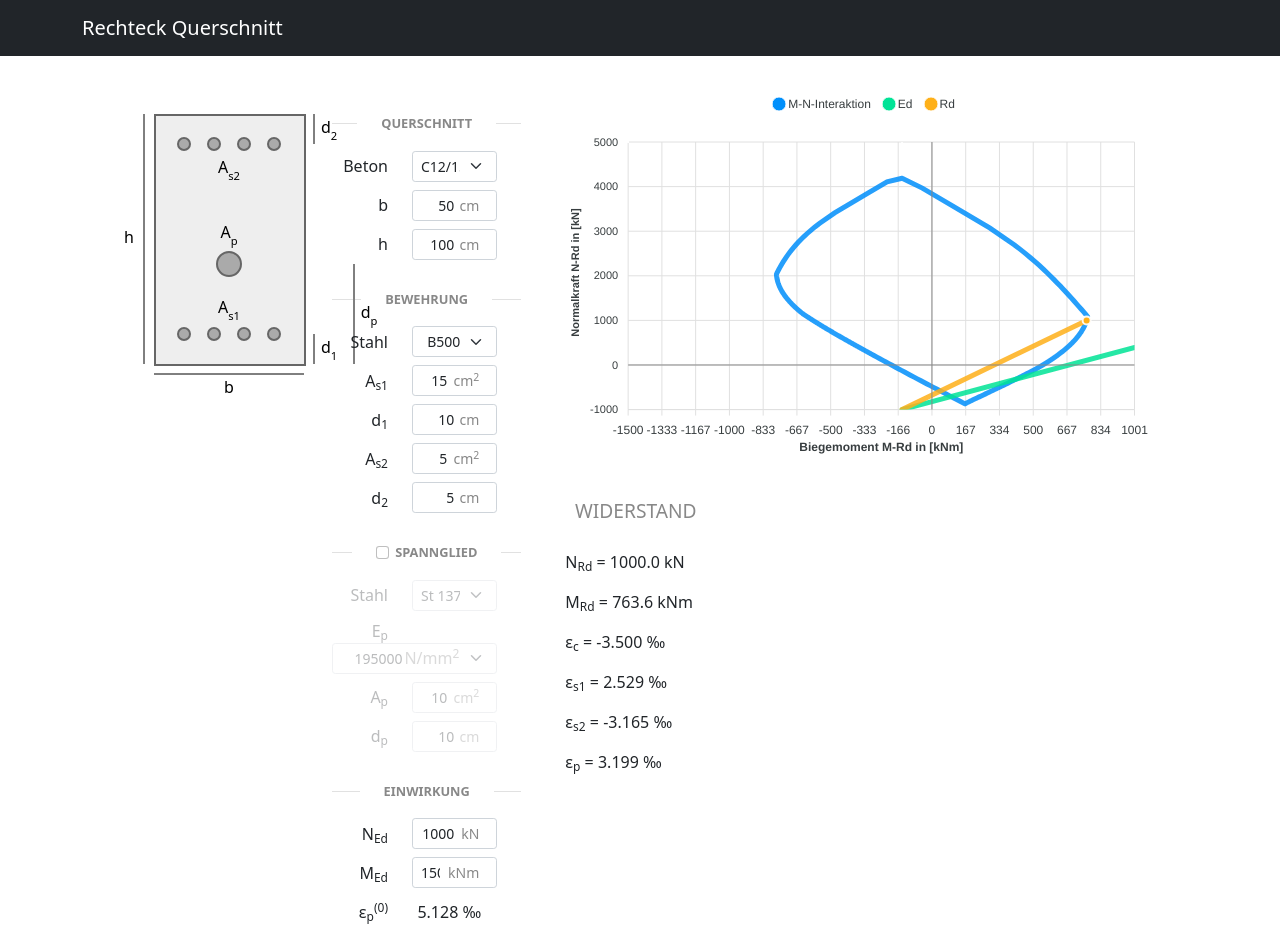
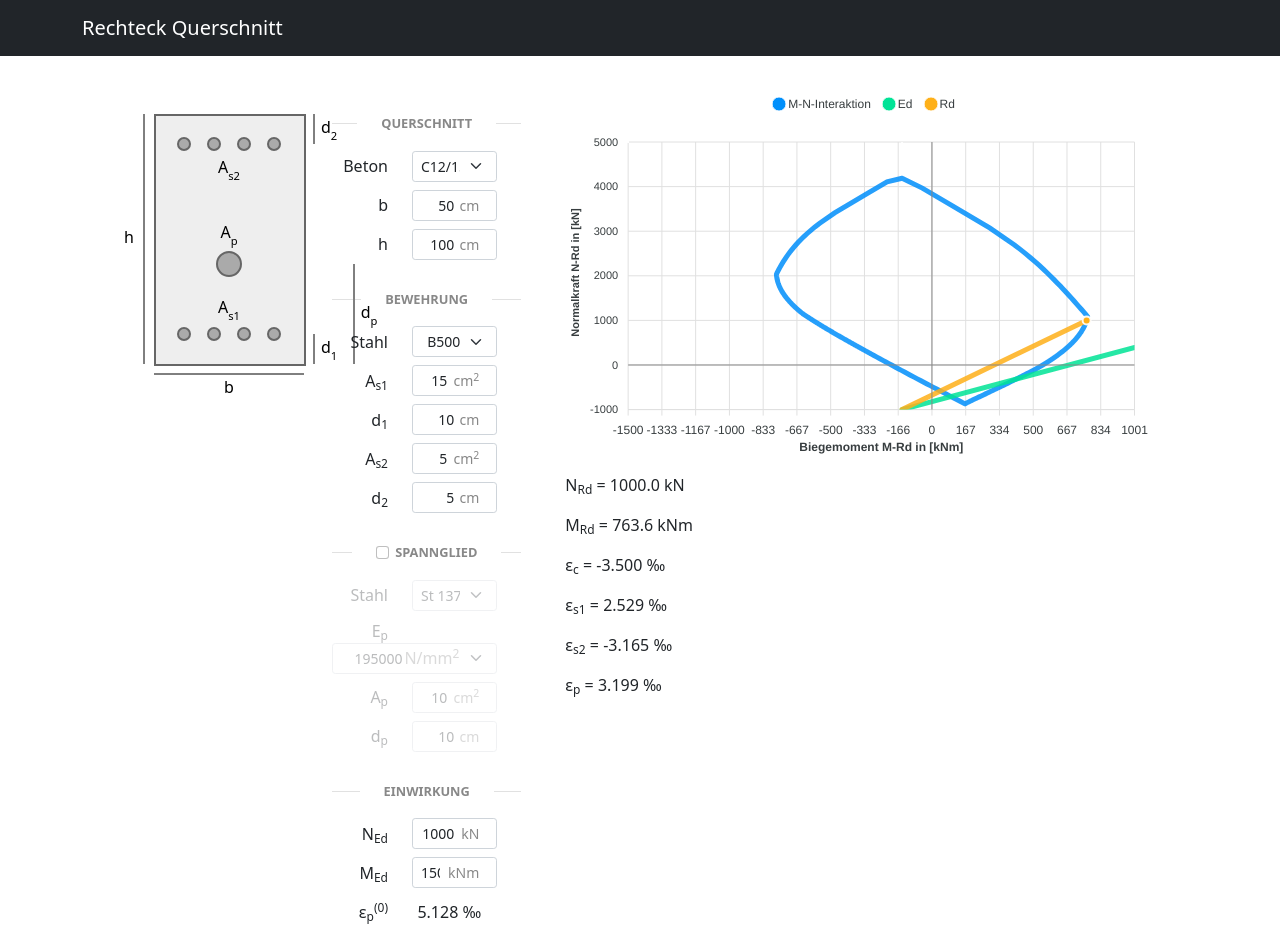
Before and after one commit to kurtlachmann/beton-interaktion, a React (Create React App) app: page /beton-interaktion/rechteck_qs in a window 1280 px wide. Built offline with nearby package versions, Linux system fonts and the light colour scheme.

Commit message:
Remove InputCard.tsx

```diff
--- a/src/rechteck_qs/Baustahl.ts
+++ b/src/rechteck_qs/Baustahl.ts
@@ -1,4 +1,4 @@
-import { SelectionOption } from "./InputCard"
+import { SelectionOption } from "./Selector"
 
 
 export class Baustahl implements SelectionOption {
--- a/src/rechteck_qs/Beton.ts
+++ b/src/rechteck_qs/Beton.ts
@@ -1,4 +1,4 @@
-import { SelectionOption } from "./InputCard"
+import { SelectionOption } from "./Selector"
 
 
 export class Beton implements SelectionOption {
--- a/src/rechteck_qs/InputCard.tsx
+++ /dev/null
@@ -1,59 +0,0 @@
-import React, { Dispatch, SetStateAction } from "react";
-import { Card, Form } from "react-bootstrap";
-
-
-export interface SelectionOption {
-	label: string
-}
-
-
-export interface InputCardProps {
-	header: string,
-	options?: SelectionOption[]
-	selectionSetter?: Dispatch<SetStateAction<any>>
-	children?: any
-}
-
-
-export default function InputCard(props: InputCardProps) {
-
-	const handleChange = (event: React.ChangeEvent<HTMLSelectElement>) => {
-		if (props.selectionSetter && props.options) {
-			props.selectionSetter(props.options[event.target.selectedIndex])
-		}
-	}
-
-	return <div style={{marginTop: "1.5em", marginBottom: "1.5em", marginRight: "1em"}}>
-		<div style={{display: "flex", alignItems: "center", marginLeft: "0.5em", marginBottom: "1.5rem", fontWeight: "normal", fontSize: "1.2em", color: "#888", textTransform: "uppercase"}}>
-		{props.header}
-		{props.options &&
-			<Form.Select style={{ marginLeft: "1em" }} onChange={handleChange} >
-				{props.options.map((option: SelectionOption) => (
-					<option key={option.label} value={option.label}>{option.label}</option>
-				))}
-			</Form.Select>
-		}
-		</div>
-		{props.children}
-	</div>
-
-	// return <Card style={{ marginTop: "1em", marginBottom: "0em" }}>
-	// 	<Card.Body>
-	// 	{/* <Card.Header style={{ display: "flex", alignItems: "center" }}> */}
-	// 		<div style={{display: "flex", alignItems: "center", marginBottom: "0em", fontWeight: "bold", fontSize: "1em"}}>
-	// 		{props.header}
-	// 		{props.options &&
-	// 			<Form.Select style={{ marginLeft: "1em" }} disabled={props.selectionSetter === undefined} onChange={handleChange} >
-	// 				{props.options.map((option: SelectionOption) => (
-	// 					<option key={option.label} value={option.label}>{option.label}</option>
-	// 				))}
-	// 			</Form.Select>
-	// 		}
-	// 		</div>
-	// 		<hr/>
-	// 		{props.children}
-	// 	{/* </Card.Header>
-	// 	{props.children && <Card.Body>{props.children}</Card.Body>} */}
-	// 	</Card.Body>
-	// </Card>
-}
--- a/src/rechteck_qs/RechteckQS.tsx
+++ b/src/rechteck_qs/RechteckQS.tsx
@@ -5,7 +5,6 @@ import { BetonList } from './Beton';
 import { CrossSection } from './CrossSection';
 import { ObjSelector, ValSelector } from './Selector';
 import Input from './Input';
-import InputCard from './InputCard';
 import { BaustahlConfig, calc_data, Einwirkung, Querschnitt, SpannstahlConfig } from './math';
 import Section, { OptionalSection } from './Section';
 import { SpannstahlList } from './Spannstahl';
@@ -72,14 +71,14 @@ export default function RechteckQS() {
 	return <>
 		<Navbar bg="dark" expand="lg">
 			<Container>
-				<Navbar.Brand href="/beton-interaktion" style={{color: "#fff"}}>Rechteck Querschnitt</Navbar.Brand>
+				<Navbar.Brand href="/beton-interaktion" style={{ color: "#fff" }}>Rechteck Querschnitt</Navbar.Brand>
 			</Container>
 		</Navbar>
 
 		<Container style={{ marginBottom: "1em" }} fluid>
-			<Row className="justify-content-md-center" style={{marginTop: "2em"}}>
+			<Row className="justify-content-md-center" style={{ marginTop: "2em" }}>
 				<Col xl={2}>
-					<div style={{marginTop: "1em", marginBottom: "1.5em"}}>
+					<div style={{ marginTop: "1em", marginBottom: "1.5em" }}>
 						<CrossSection />
 					</div>
 				</Col>
@@ -92,7 +91,7 @@ export default function RechteckQS() {
 					</Section>
 
 					<Section title="Bewehrung">
-						<ObjSelector label="Stahl" options={BaustahlList} setValue={() => {}} />
+						<ObjSelector label="Stahl" options={BaustahlList} setValue={() => { }} />
 						<Input label={<>A<sub>s1</sub></>} defaultValue={A_s1} unit="cm2" setValue={set_A_s1} />
 						<Input label={<>d<sub>1</sub></>} defaultValue={d_1} unit="cm" setValue={set_d_1} />
 						<Input label={<>A<sub>s2</sub></>} defaultValue={A_s2} unit="cm2" setValue={set_A_s2} />
@@ -113,15 +112,14 @@ export default function RechteckQS() {
 					</Section>
 
 				</Col>
-				<Col xs={{ order: 1, span: 12 }} md={{ order: 2, span: 6 }} lg={{ order: 2, span: 8 }} xl={{ order: 1, span: 6 }} style={{paddingLeft: "2em"}}>
+				<Col xs={{ order: 1, span: 12 }} md={{ order: 2, span: 6 }} lg={{ order: 2, span: 8 }} xl={{ order: 1, span: 6 }} style={{ paddingLeft: "2em" }}>
 
-					<React.Suspense fallback={<div/>}>
+					<React.Suspense fallback={<div />}>
 						<Graph data={MN_data_points} Rd={[interpolated.M_Rd, interpolated.N_Rd]} Ed={[M_Ed, N_Ed]} />
 					</React.Suspense>
 
 					<Row>
 						<Col>
-							<InputCard header="Widerstand">
 							<p>
 								N<sub>Rd</sub> = {interpolated.N_Rd.toFixed(1)} kN
 							</p>
@@ -132,7 +130,6 @@ export default function RechteckQS() {
 							<p>&epsilon;<sub>s1</sub> = {interpolated.e_s1.toFixed(3)} &permil;</p>
 							<p>&epsilon;<sub>s2</sub> = {interpolated.e_s2.toFixed(3)} &permil;</p>
 							<p>&epsilon;<sub>p</sub> = {interpolated.e_p.toFixed(3)} &permil;</p>
-							</InputCard>
 						</Col>
 					</Row>
 
--- a/src/rechteck_qs/Selector.tsx
+++ b/src/rechteck_qs/Selector.tsx
@@ -1,6 +1,10 @@
 import { ChangeEventHandler, Dispatch, SetStateAction } from "react";
 import { Row, Col, Form } from "react-bootstrap";
-import { SelectionOption } from "./InputCard";
+
+
+export interface SelectionOption {
+	label: string
+}
 
 
 export interface ValSelectorProps {
--- a/src/rechteck_qs/Spannstahl.ts
+++ b/src/rechteck_qs/Spannstahl.ts
@@ -1,4 +1,4 @@
-import { SelectionOption } from "./InputCard"
+import { SelectionOption } from "./Selector"
 
 
 export class Spannstahl implements SelectionOption {
```
Lines whose indentation alone changed are shown as unchanged.
